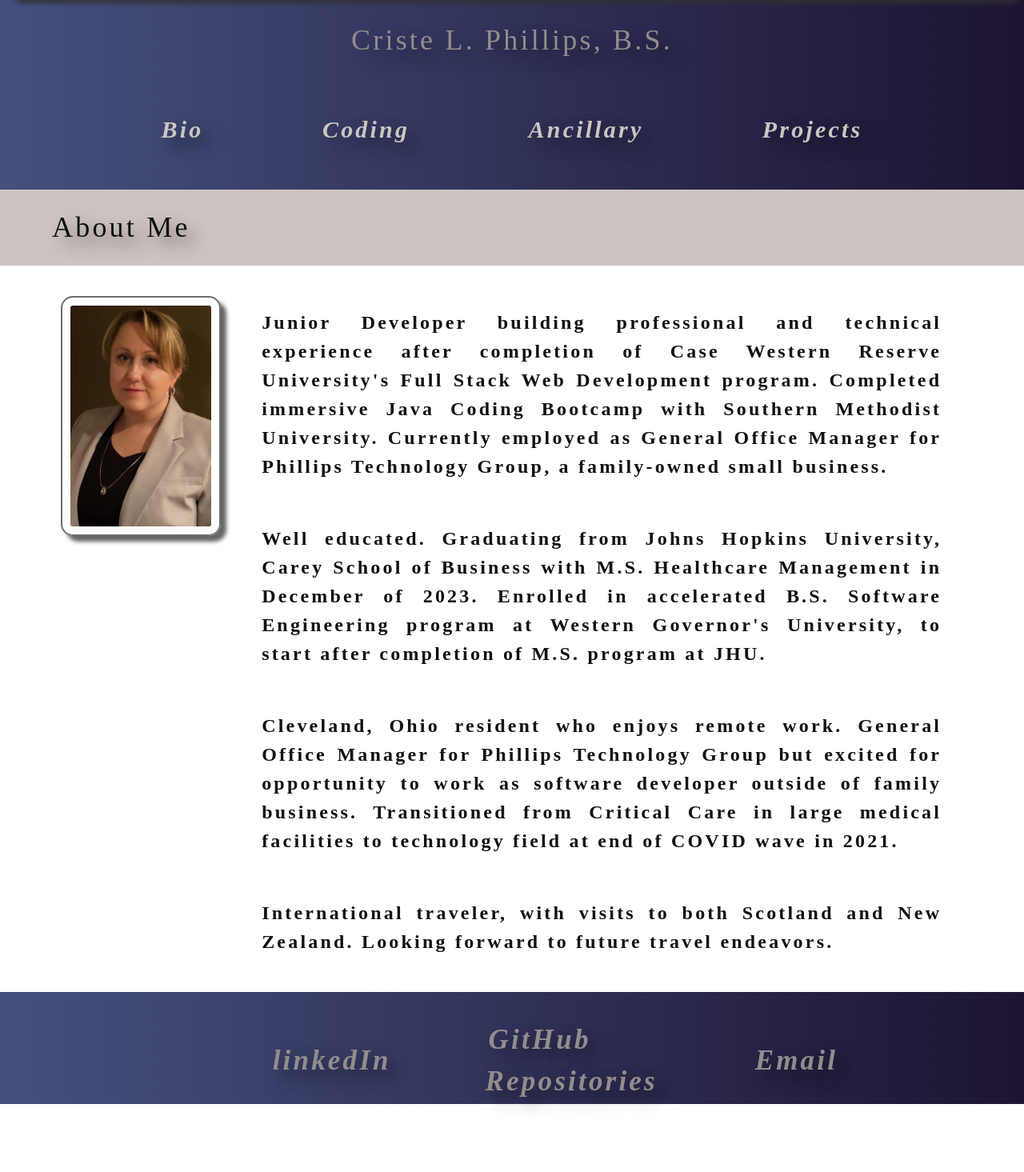
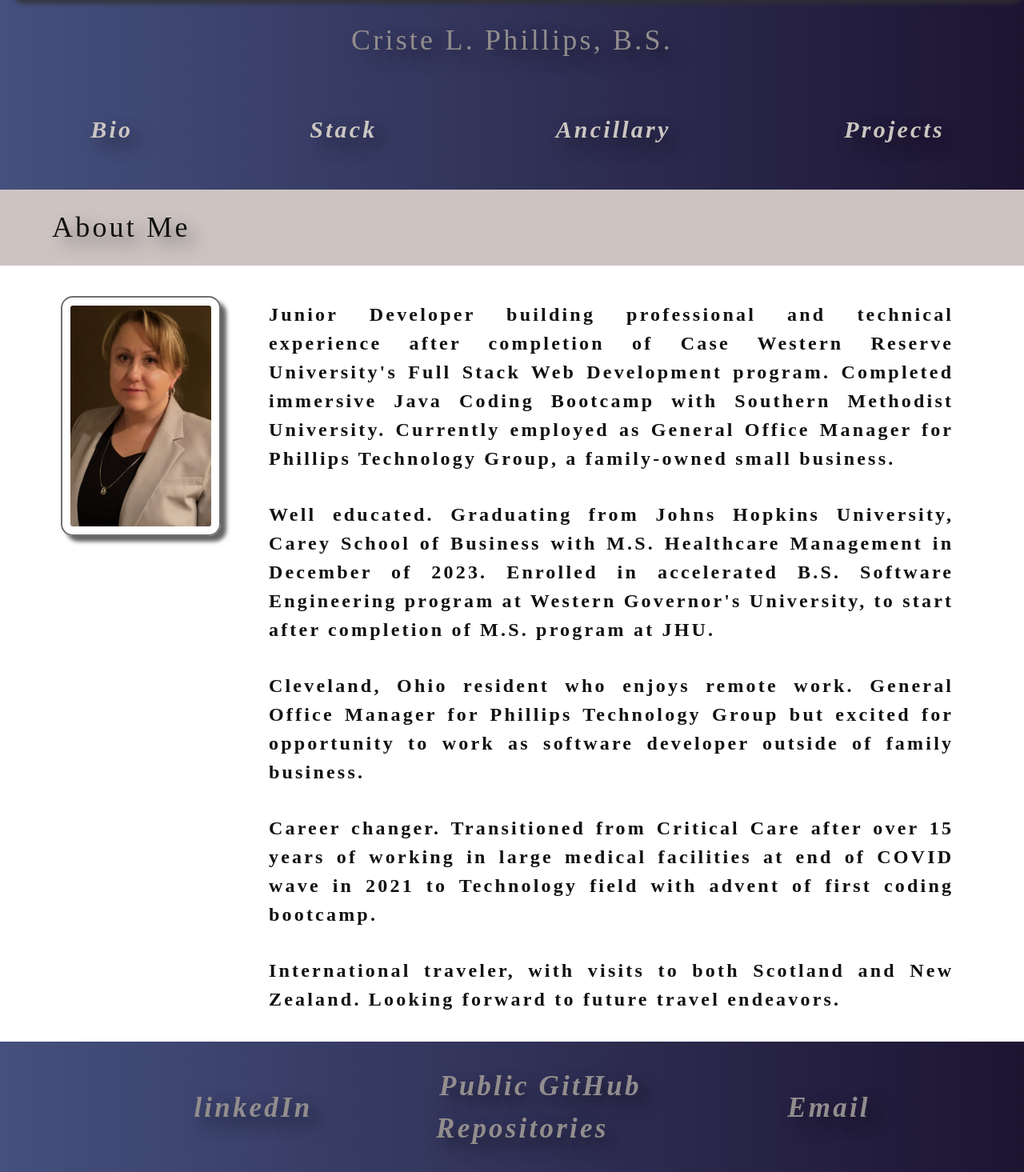
Before and after one commit to cphill11/react-portfolio, a React (Create React App) app: page / in a window 1280 px wide. Shown: the part 185-1650 px from the top of the page at 80% size. Before the commit the page ends 1586 px from the top, so only its background shows below. Built offline with nearby package versions, Linux system fonts and the light colour scheme.

Commit message:
footer fixed for bio, stack, and ancillary sections

```diff
--- a/src/components/About.js
+++ b/src/components/About.js
@@ -26,7 +26,10 @@
           Well educated.  Graduating from Johns Hopkins University, Carey School of Business with M.S. Healthcare Management in December of 2023. Enrolled in accelerated B.S. Software Engineering program at Western Governor's University, to start after completion of M.S. program at JHU.
           </p>
          <p>
-          Cleveland, Ohio resident who enjoys remote work. General Office Manager for Phillips Technology Group but excited for opportunity to work as software developer outside of family business. Transitioned from Critical Care in large medical facilities to technology field at end of COVID wave in 2021.
+          Cleveland, Ohio resident who enjoys remote work. General Office Manager for Phillips Technology Group but excited for opportunity to work as software developer outside of family business.
+          </p>
+          <p>
+          Career changer. Transitioned from Critical Care after over 15 years of working in large medical facilities at end of COVID wave in 2021 to Technology field with advent of first coding bootcamp.
           </p>
           <p>
           International traveler, with visits to both Scotland and New Zealand.  Looking forward to future travel endeavors.
--- a/src/components/Footer.js
+++ b/src/components/Footer.js
@@ -14,7 +14,7 @@
       <br></br>
       <li>
         <a href="https://github.com/cphill11" className="gitHub">
-          GitHub Repositories
+          Public GitHub Repositories
         </a>
       </li>
       <br></br>
--- a/src/components/NavTabs.js
+++ b/src/components/NavTabs.js
@@ -23,7 +23,7 @@
               currentPage === "Resume" ? "nav-link active" : "nav-link"
             }
           >
-            Coding
+            Stack
           </a>
         </li>
 
--- a/src/index.css
+++ b/src/index.css
@@ -15,11 +15,11 @@
   --spacing-five: calc(2.5rem);
 }
 
-/* main {
+main {
   margin: 0 auto;
   max-width: 100%;
-  padding: 50px 30px;
-} */
+  /* padding: 50px 30px; */
+}
 
 html,
 body {
@@ -28,7 +28,7 @@
 
 body {
   margin: 0;
-  padding: 0;
+  /* padding: 0; */
   font-weight: 600;
   line-height: 1.5;
   font-size: 32px;
@@ -55,7 +55,7 @@
 
 h1 {
   font-size: 2.25rem;
-  padding: 25px;
+  padding: 25px 0 25px 0;
 }
 
 h2 {
@@ -86,7 +86,7 @@
 p {
   font-size: 1.5rem;
   margin-top: 0;
-  padding: 15px;
+  padding: 5px 0 5px 0;
   text-align: justify;
 }
 
@@ -110,23 +110,20 @@
   justify-content: space-between;
 }
 
-header h2 {
-  padding: 0% 10% 0% 10%;
-}
 header ul {
   display: flex;
   align-items: center;
   flex-direction: row;
   justify-content: space-between;
-  padding: 0% 15% 0% 15%;
+  padding: 0% 8% 0% 8%;
 }
 
 header li a {
-  /* color: var(--primary-color); */
   color: rgb(203, 198, 193);
   display: inline;
   font-style: italic;
   font-size: 30px;
+  padding: 0% 8% 0% 8%;
 }
 
 header img {
@@ -156,18 +153,12 @@
 
 #about,
 #resume,
-#contact,
 #ancillary,
 #portfolio {
   text-align: left;
   padding-left: 65px;
   background-color: #cdc4c2;
-  margin: 0 0px;
-}
-
-.aboutSection {
-  min-height: 600px;
-  display: vertical;
+  margin: 0;
 }
 
 #aboutPhoto {
@@ -177,13 +168,8 @@
   padding: 3% 5% 0.5% 2%;
 }
 
-#contact-form {
-  margin: 0;
-}
-
 #summary {
-  padding: 0% 2% 0% 3%;
-
+  padding: 0% 2% 0% 5%;
 }
 
 #skillset {
@@ -197,14 +183,6 @@
   margin-bottom: 10px;
   display: vertical;
 }
-/* #skills ul li {
-  padding: 0.5% 2% 0.5% 3%;
-  font-size: 23px;
-  color: #545252;
-  text-shadow: 10px 10px 20px rgba(53, 52, 52, 0.5);
-  margin-bottom: 10px;
-  display: vertical;
-} */
 
 #pdf {
   font-size: 30px;
@@ -250,37 +228,6 @@
   box-shadow: 7px 7px 5px 0px rgba(50, 50, 50, 0.75);
 }
 
-
-.SplitPane {
-  height: 250px;@media only screen
-and (min-device-width : 769px)
-and (max-device-width : 1024px)
-and (orientation : portrait)
-{
-    .SplitPane {
-        height: 900px;
-        padding: 0% 2% 0% 2%;
-        font-size: 25px;
-        color: #3f3b3b;
-        margin-bottom: 50px;
-        display: flex;
-        flex-direction: row;
-        background-color: rgb(148, 148, 198);
-      }
-
-      .SplitPane img {
-        height: 130px;
-        width: 205px;
-        margin: 1rem 1rem 10rem 0.5rem;
-      }
-
-}
-  font-size: 25px;
-  color: #3f3b3b;
-  display: flex;
-  flex-direction: column;
-}
-
 .SplitPane img {
   height: 200px;
   width: 375px;
@@ -318,33 +265,11 @@
   color: rgb(63, 63, 140);
 }
 
-
 span[role="img"] {
   cursor: default;
 }
 
-form {
-  width: 80%;
-  height: 650px;
-  justify-content: center;
-  padding: 50px;
-  margin: 25px 0 25px;
-}
-
-input {
-  font-size: 1rem;
-  padding: 0.25rem;
-  border: 1px solid var(--dark);
-  outline: none;
-  border-radius: 3px;
-  transition: box-shadow 0.2s;
-}
-
-input:focus {
-  border: 1px solid var(--secondary);
-  box-shadow: 0 0 0.25rem rgba(0, 0, 0, 0.5);
-}
-
+/* nav section*/
 li {
   list-style: none;
 }
@@ -361,35 +286,27 @@
   cursor: pointer;
 }
 
-textarea {
-  width: 600px;
-  height: 120px;
-  border: 3px solid #cccccc;
-  padding: 5px;
-}
-
 footer {
-  font-weight: 100;
-  font-size: 35px;
-  font-style: italic;
   background: linear-gradient(to right, rgb(69, 80, 126), rgb(29, 20, 50));
-  justify-content: space-between;
-  padding: 0.5rem;
-  text-shadow: 10px 10px 20px rgba(0, 0, 0, 0.5);
-  /* position: fixed; */
+  position: fixed;
   position: absolute;
   display: flex;
   flex-direction: column;
   width: 100%;
-  height: 140px;
+  height: 190px;
 }
 
 footer section {
+  font-weight: 100;
+  font-size: 35px;
   color: var(--primary-color);
+  font-style: italic;
+  text-shadow: 10px 10px 20px rgba(0, 0, 0, 0.5);
   display: flex;
+  justify-content: space-between;
   align-items: center;
   flex-direction: row;
-  padding: 10px 10% 0px 10%;
+  padding: 10px 10px 20px 10px;
   margin: 0 10%;
 }
 
--- a/src/media-queries.css
+++ b/src/media-queries.css
@@ -38,7 +38,6 @@
     margin-bottom: 100px;
     display: flex;
     flex-direction: row;
-    /* background-color: rgb(148, 148, 198); */
   }
 
   .SplitPane img {
```
Also changed, not shown: server.js (deleted, +0 -47 lines), src/components/Ancillary.js (+10 -10 lines).
